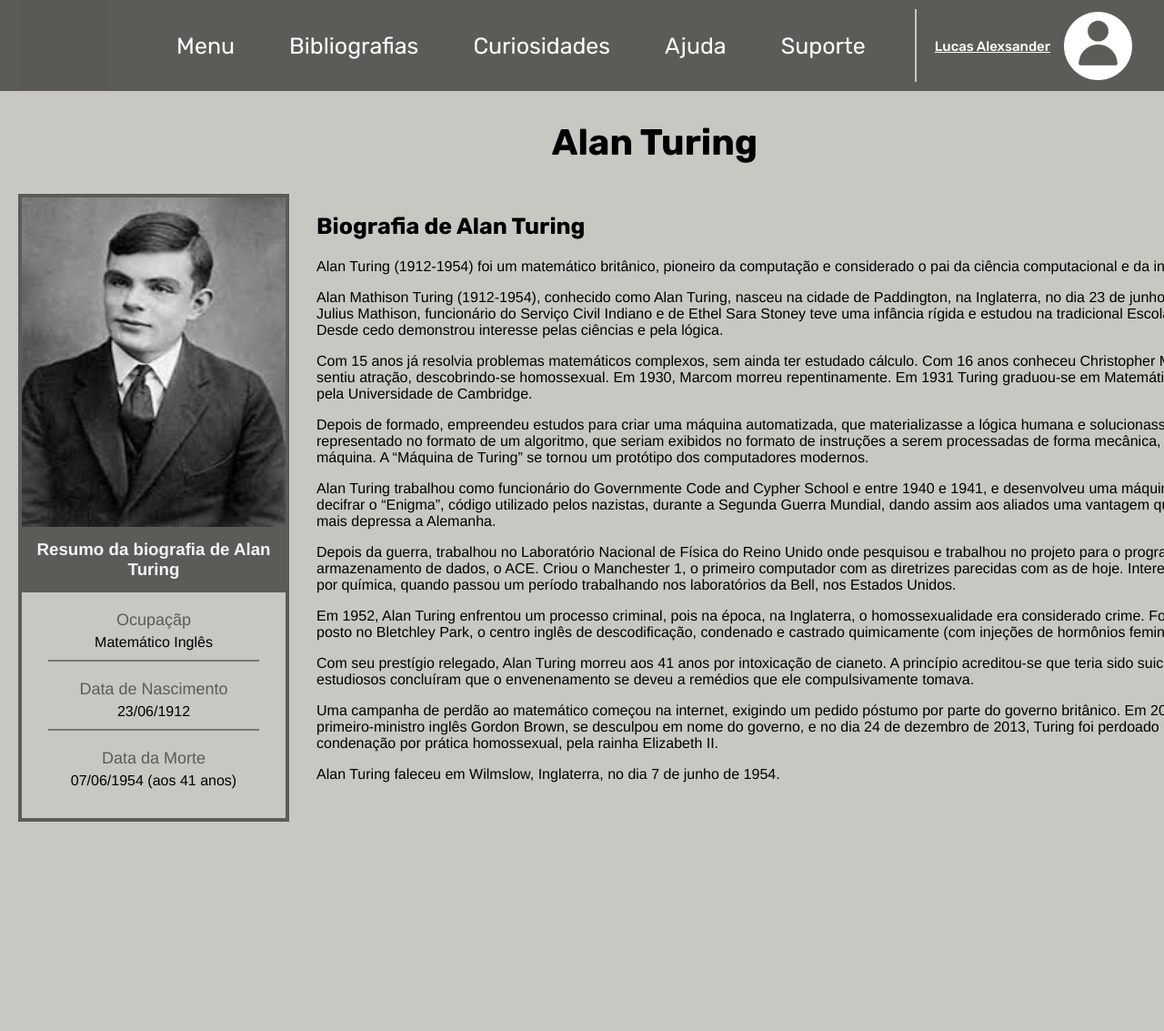
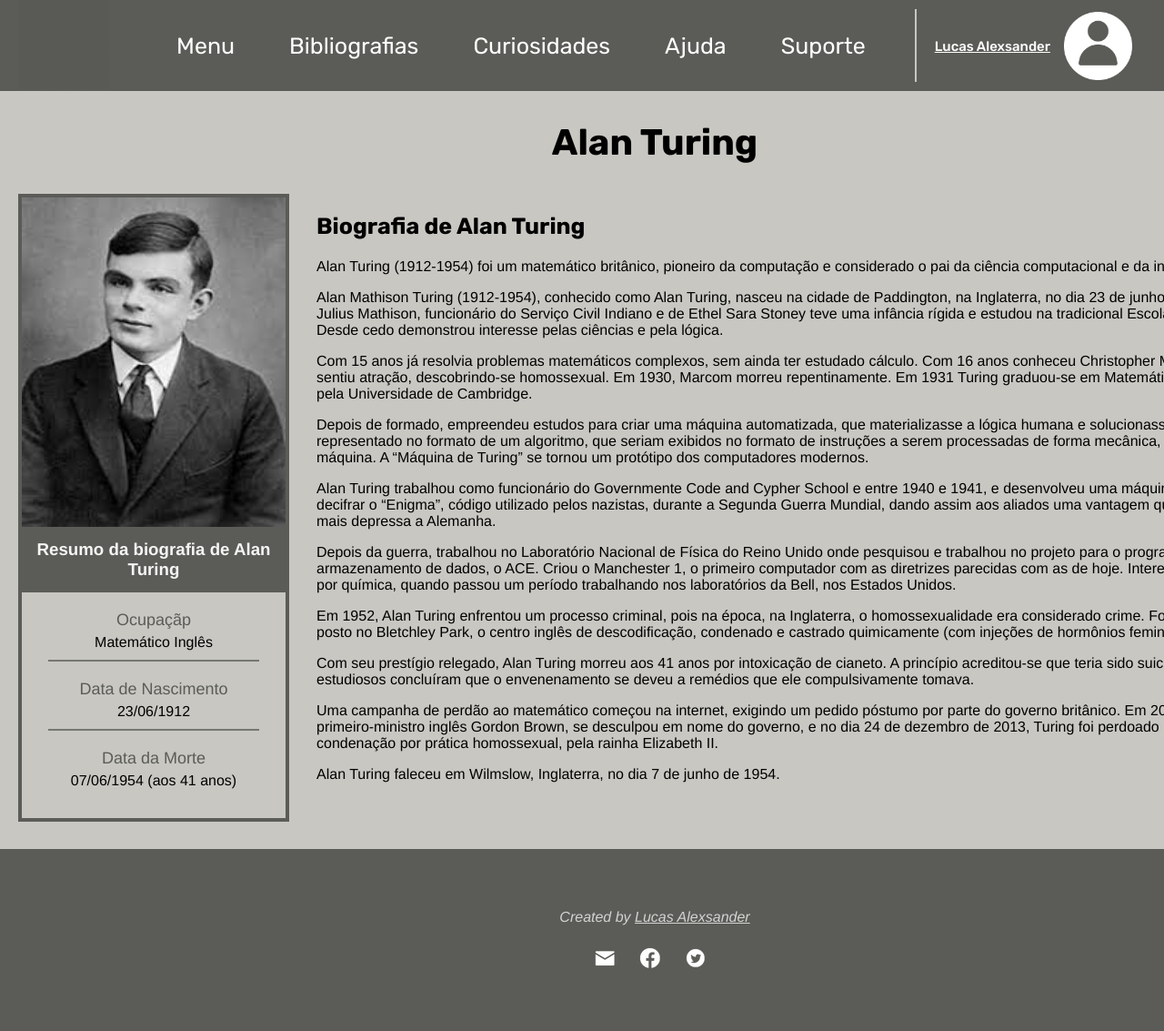
Before and after one commit to LucasAlexsander/projeto-turing-html, a plain HTML site: page index.html in a window 1280 px wide. Shown: the top 1133 px of the page at 91% size. Before the commit the page ends 903 px from the top, so only its background shows below. Drawn offline with Linux system fonts and the light colour scheme.

Commit message:
Version 2.0

```diff
--- a/assets/css/style.css
+++ b/assets/css/style.css
@@ -55,7 +55,7 @@ header nav ul li a {
     font-size: 25px;
     text-decoration: none;
     margin-right: 20px;
-    padding: 32px 20px 26px 20px;
+    padding: 32px 20px 29px 20px;
     border-bottom: 6px solid #5B5C57;
 }
 header nav ul li a:hover {
@@ -102,7 +102,7 @@ header .icon-profile img {
 /*CORPO DO SITE*/
 .container {
     width: 1440px;
-    height: auto;
+    height: inherit;
     margin: auto;
 }
 section .title h1 {
@@ -166,3 +166,42 @@ section .title h1 {
     font-family: 'Rubik';
     font-size: 25px;
 }
+
+/*FOOTER*/
+footer {
+    height: 200px;
+    background-color: #5B5C57;
+    margin-top: 30px;
+}
+footer .container address{
+    height: inherit;
+    display: flex;
+    flex-direction: column;
+    align-items: center;
+}
+footer address p {
+    text-align: center;
+    color: lightgrey;
+    margin-top: 66px;
+}
+
+footer address p a {
+    color: lightgrey;
+}
+
+footer address .imagens {
+    display: flex;
+    justify-content: center;
+}
+
+address .imagens img {
+    width: 40px;
+    height: 40px;
+}
+address .imagens a {
+    margin-right: 10px;
+    border-bottom: 3px solid #5B5C57;
+}
+address .imagens a:hover {
+    border-bottom: 3px solid #BFA980;
+}
--- a/index.html
+++ b/index.html
@@ -74,5 +74,18 @@
             </div>
         </div>
     </section>
+
+    <footer>
+        <div class="container">
+            <address>
+                <p>Created by <a href="https://github.com/LucasAlexsander" target="_blank">Lucas Alexsander</a></p>
+                <div class="imagens">
+                    <a href="mailto:lucas10barbosa_@hotmail.com" target="_blank"><img src="assets/image/icone-email(1).png" alt=""></a>
+                    <a href="https://web.facebook.com/lukas.barbosa.655" target="_blank"><img src="assets/image/icone-facebook.png" alt=""></a>
+                    <a href="https://twitter.com/LucasAlexsan1" target="_blank"><img src="assets/image/icone-twitter.png" alt=""></a>
+                </div>
+            </address>
+        </div>
+    </footer>
 </body>
 </html>
```
Also changed, not shown: assets/image/icone-email(1).png (added), assets/image/icone-facebook.png (added), assets/image/icone-twitter.png (added).
